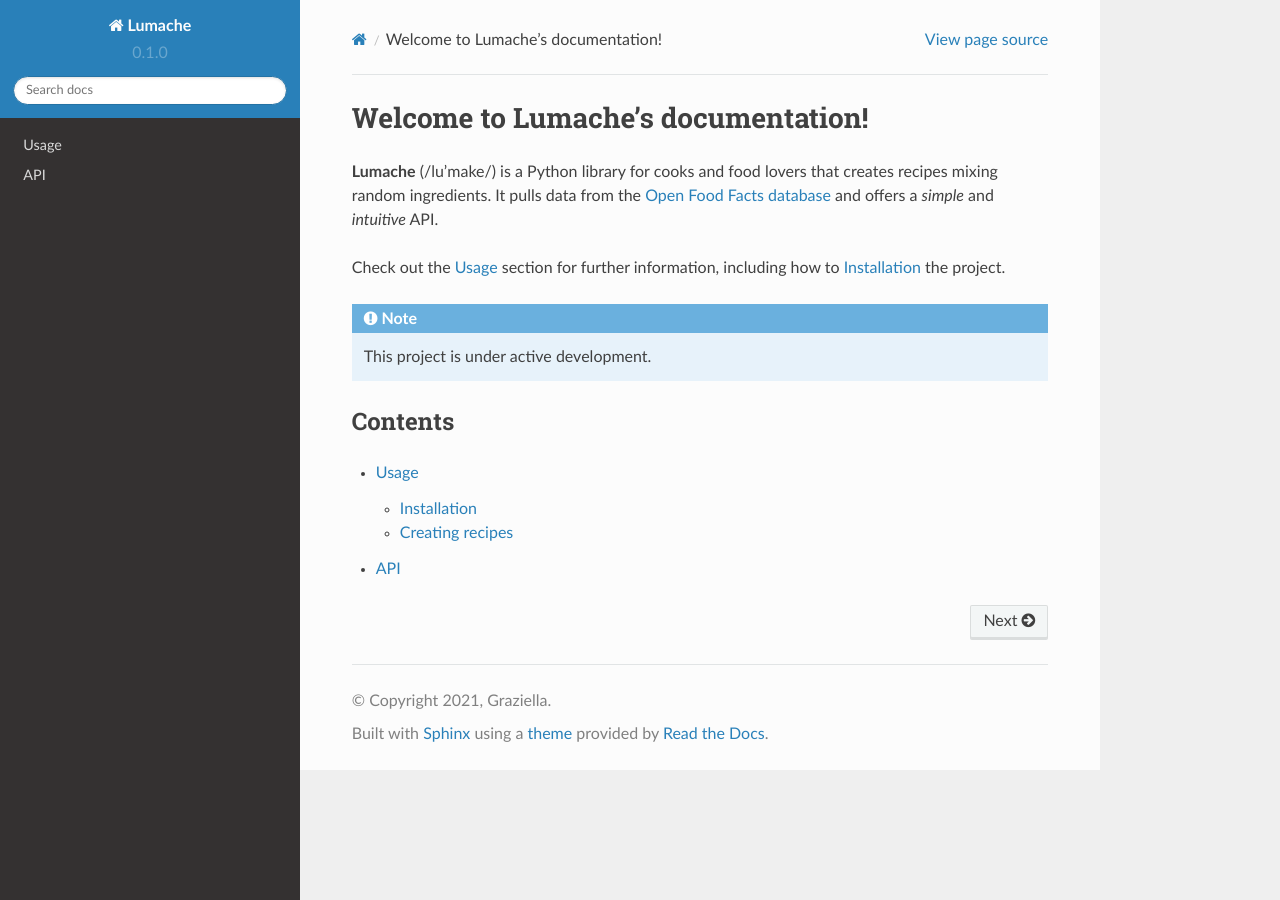
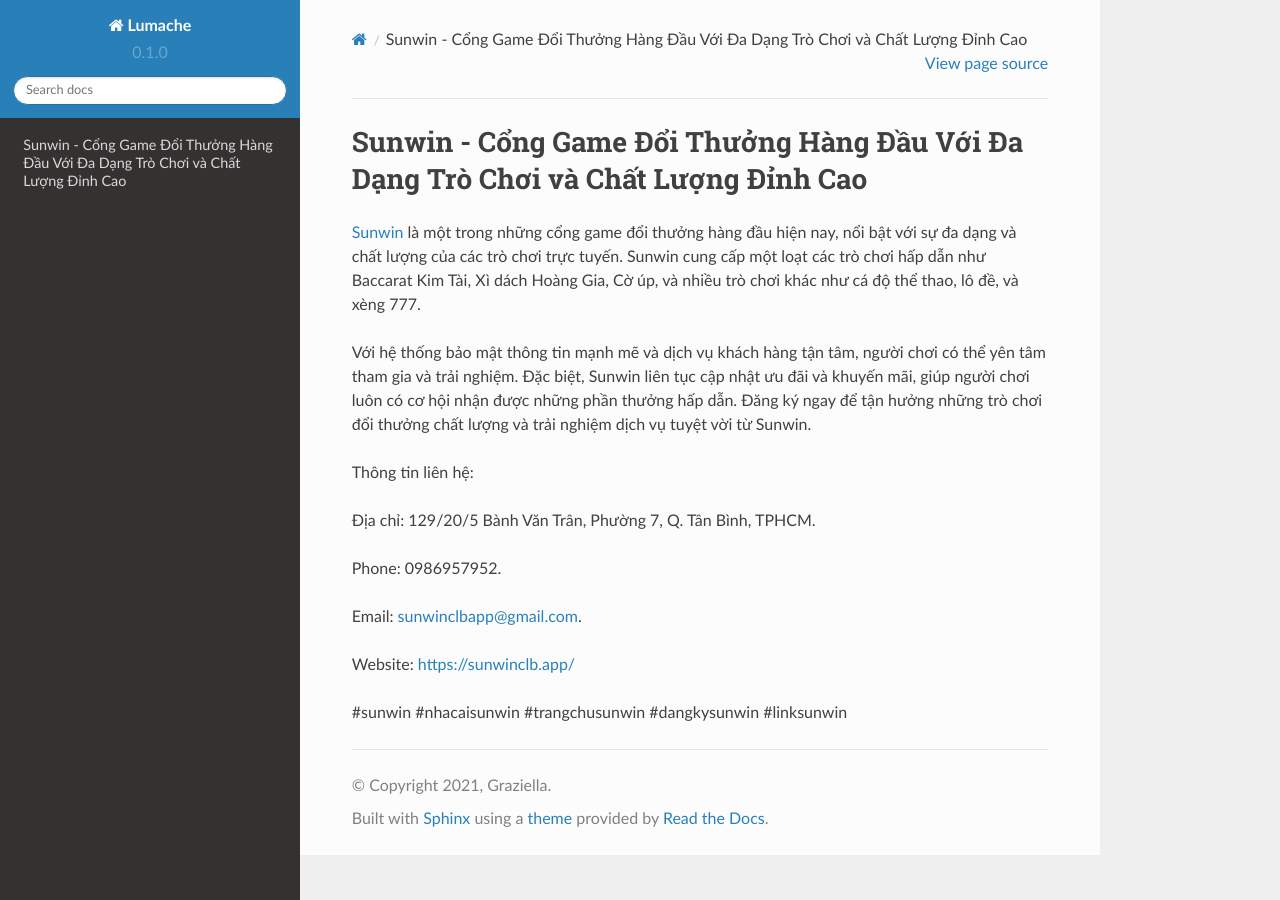
Before and after one commit to vanthanhtuan2022/sunwinclbapp, a Sphinx documentation site: the page built from docs/source/index.rst, in a window 1280 px wide. Built offline with Sphinx 7.4.7 and the Read the Docs theme 2.0.0, drawn with Linux system fonts in a browser that asks for light colours.

Commit message:
Update index.rst

```diff
--- a/docs/source/index.rst
+++ b/docs/source/index.rst
@@ -1,22 +1,19 @@
-Welcome to Lumache's documentation!
+Sunwin - Cổng Game Đổi Thưởng Hàng Đầu Với Đa Dạng Trò Chơi và Chất Lượng Đỉnh Cao
 ===================================
 
-**Lumache** (/lu'make/) is a Python library for cooks and food lovers
-that creates recipes mixing random ingredients.
-It pulls data from the `Open Food Facts database <https://world.openfoodfacts.org/>`_
-and offers a *simple* and *intuitive* API.
+`Sunwin <https://sunwinclb.app/>`_ là một trong những cổng game đổi thưởng hàng đầu hiện nay, nổi bật với sự đa dạng và chất lượng của các trò chơi trực tuyến. Sunwin cung cấp một loạt các trò chơi hấp dẫn như Baccarat Kim Tài, Xì dách Hoàng Gia, Cờ úp, và nhiều trò chơi khác như cá độ thể thao, lô đề, và xèng 777.
 
-Check out the :doc:`usage` section for further information, including
-how to :ref:`installation` the project.
+Với hệ thống bảo mật thông tin mạnh mẽ và dịch vụ khách hàng tận tâm, người chơi có thể yên tâm tham gia và trải nghiệm. Đặc biệt, Sunwin liên tục cập nhật ưu đãi và khuyến mãi, giúp người chơi luôn có cơ hội nhận được những phần thưởng hấp dẫn. Đăng ký ngay để tận hưởng những trò chơi đổi thưởng chất lượng và trải nghiệm dịch vụ tuyệt vời từ Sunwin.
 
-.. note::
+Thông tin liên hệ:
 
-   This project is under active development.
+Địa chỉ: 129/20/5 Bành Văn Trân, Phường 7, Q. Tân Bình, TPHCM.
 
-Contents
---------
 
-.. toctree::
+Phone: 0986957952.
 
-   usage
-   api
+Email: sunwinclbapp@gmail.com.
+
+Website: https://sunwinclb.app/
+
+#sunwin #nhacaisunwin #trangchusunwin #dangkysunwin #linksunwin
```
